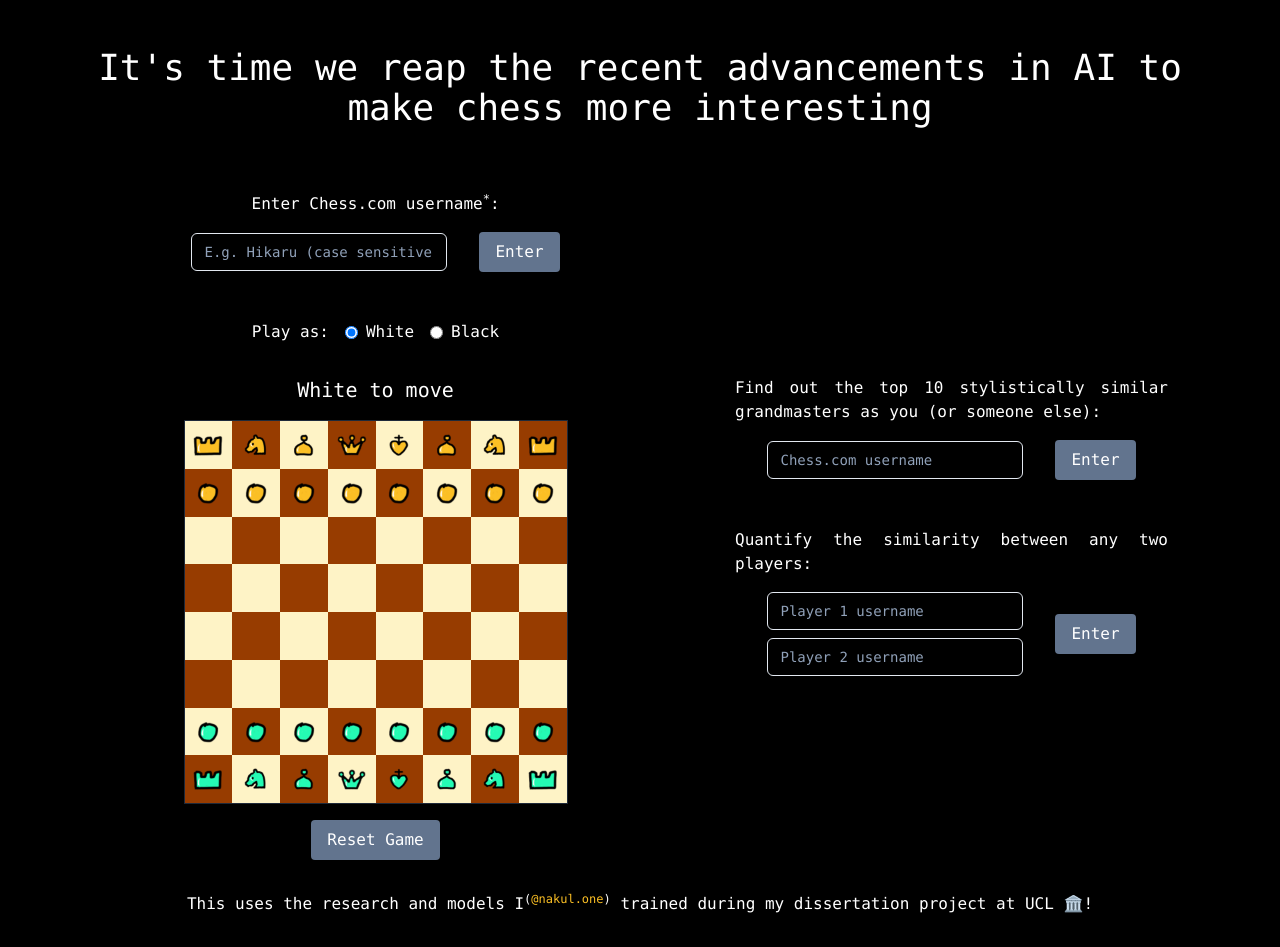
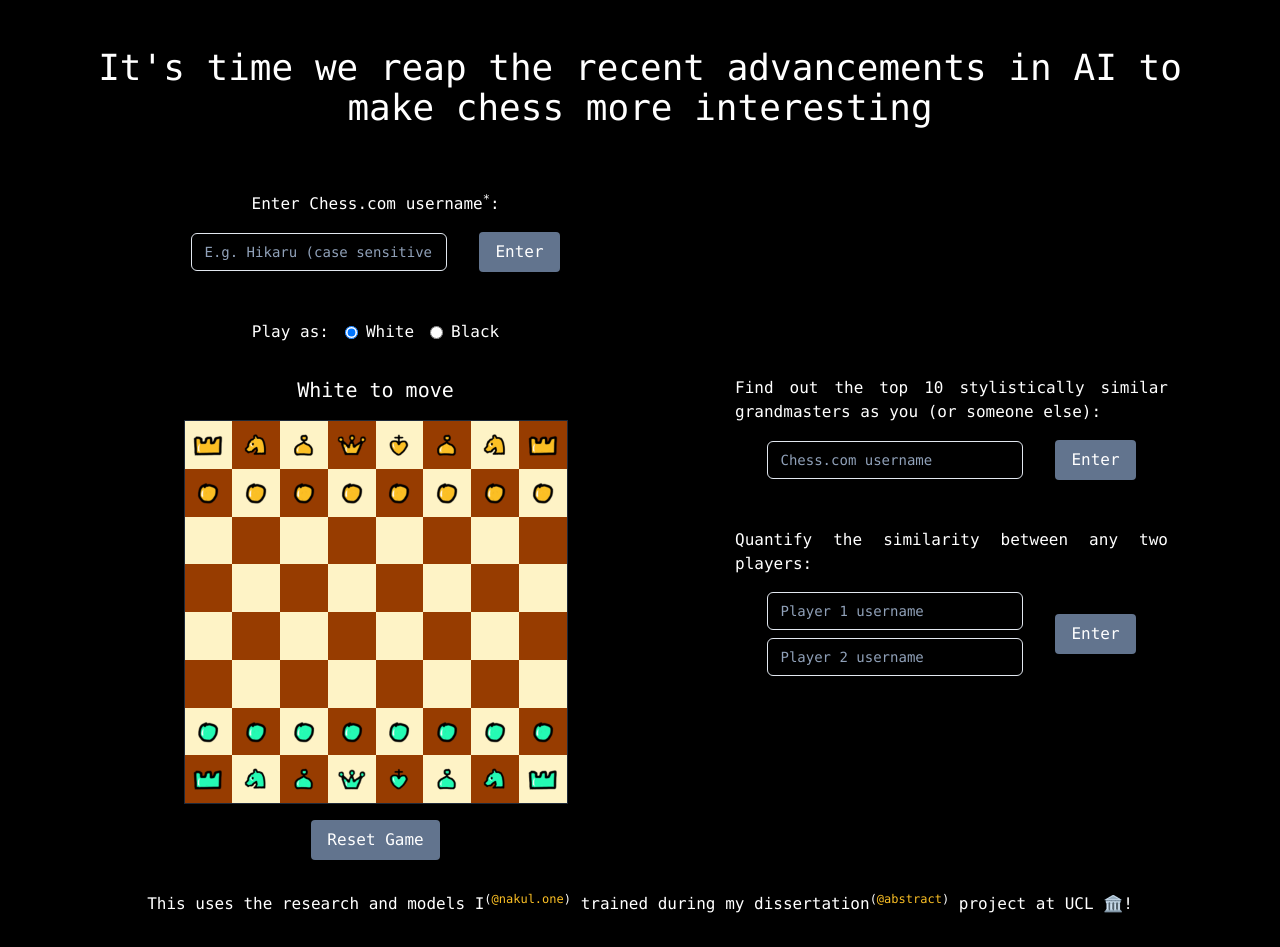
Before and after one commit to spitfire1970/chess_app_frontend, a Next.js app: page / in a window 1280 px wide. Shown: the top 947 px of the page. Built offline with nearby package versions, Linux system fonts and the light colour scheme.

Commit message:
abstract

```diff
--- a/src/app/page.tsx
+++ b/src/app/page.tsx
@@ -150,7 +150,8 @@ return (
     <div className="text-l">
     This uses the research and models I
     <sup className = "text-xs">(<a target="_blank" rel="noopener noreferrer" href="https://nakul.one"><text className="text-pumpkin hover:underline">@nakul.one</text></a>)</sup>
-    &nbsp;trained during my dissertation project at UCL 🏛️!
+    &nbsp;trained during my dissertation<sup className = "text-xs">(<a target="_blank" rel="noopener noreferrer" href="https://drive.google.com/file/d/10MBqIZcL-eZBBmhYFbQtngBaTqm3ow2A/view"><text className="text-pumpkin hover:underline">@abstract</text></a>)</sup>
+    &nbsp;project at UCL 🏛️!
     </div>
     <div className="text-xs">
       <sup>*</sup>You consent to the use of your chess.com game data for the generation of results for you (and potentially others)
```
